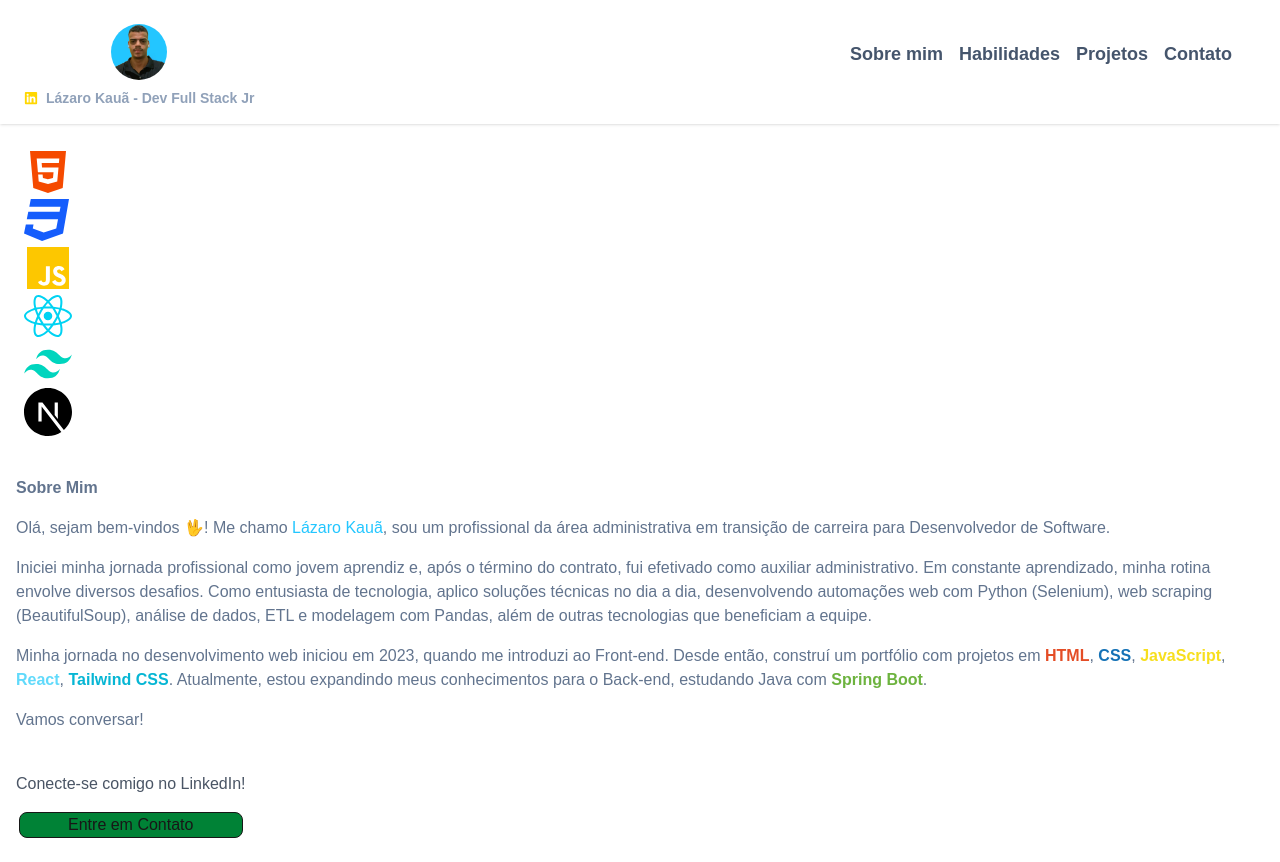
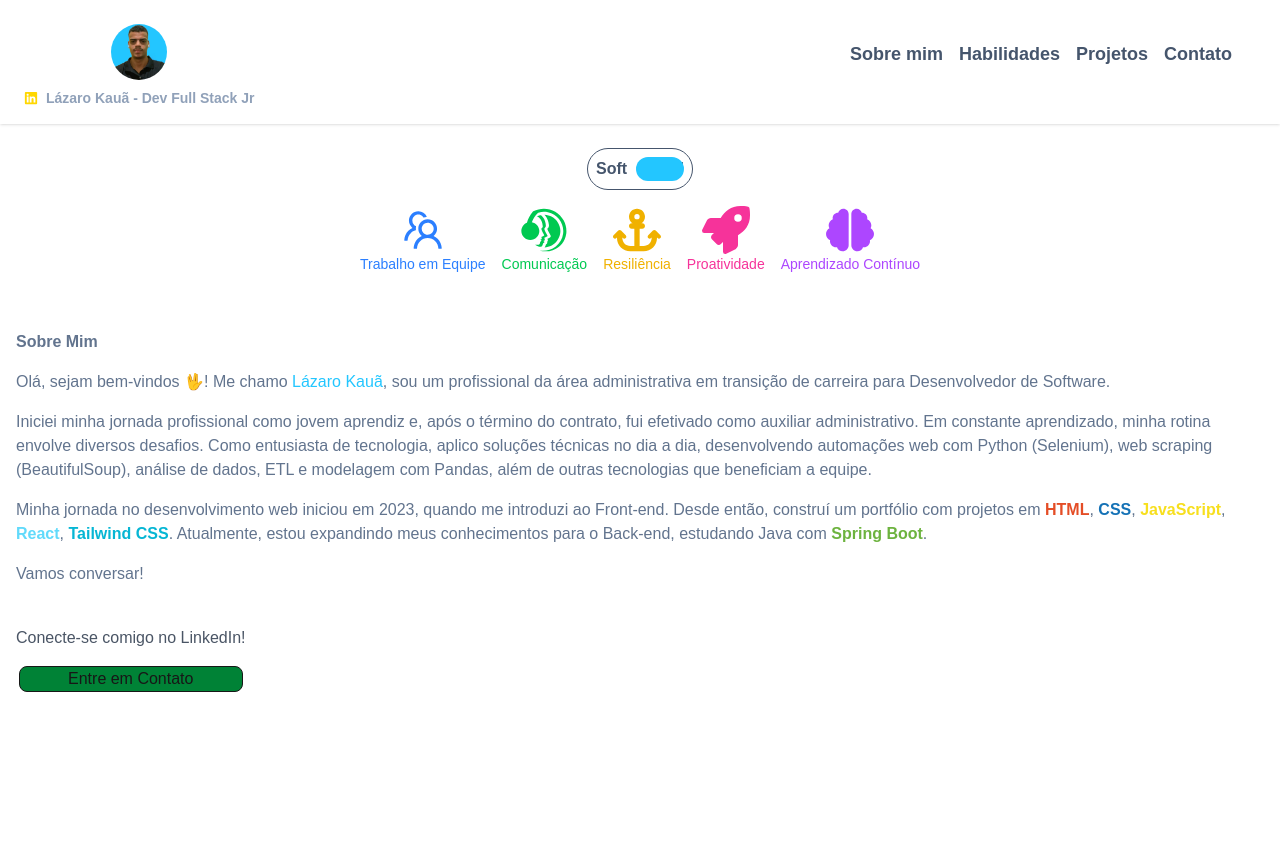
Before and after one commit to Lazarokaua/Pagina-Pessoal-maisPraTI, a Next.js app: page / in a window 1280 px wide. After the commit the page ends 800 px from the top, so only its background shows below. Built offline with nearby package versions, Linux system fonts and the light colour scheme.

Commit message:
feat: created section hero with skills knowlages

```diff
--- a/package.json
+++ b/package.json
@@ -9,6 +9,7 @@
     "lint": "next lint"
   },
   "dependencies": {
+    "framer-motion": "^12.23.3",
     "next": "15.3.4",
     "react": "^19.0.0",
     "react-dom": "^19.0.0",
--- a/src/components/layout/Skills.tsx
+++ b/src/components/layout/Skills.tsx
@@ -1,26 +1,80 @@
-'use-client'
+'use client'
 
-import { FaCss3, FaHtml5, FaJs, FaReact } from "react-icons/fa"
+import { useEffect, useState } from "react"
+
+import { FaBrain, FaCss3, FaHtml5, FaJs, FaReact, FaRocket } from "react-icons/fa"
+import { AiOutlineTeam } from "react-icons/ai"
 import { RiTailwindCssFill } from "react-icons/ri"
 import { SiNextdotjs } from "react-icons/si"
+import { FaTeamspeak, FaAnchor } from "react-icons/fa6";
+
+
+import { BolinhaDancante } from "../ui/BolinhaDancante"
 
 
 
 export function Skills() {
+
+    const TEMPO_EM_MS = 5000
+
+    const [currentSkill, setCurrentSkill] = useState<'hard' | 'soft'>('hard')
+
+    function changeSkill() {
+        setCurrentSkill(currentSkill === 'hard' ? 'soft' : 'hard')
+    }
+
+    useEffect(() => {
+        const intervalID = setInterval(() => {
+            setCurrentSkill((prevSkill) => prevSkill === 'hard' ? 'soft' : 'hard')
+        }, TEMPO_EM_MS);
+
+
+        return () => clearInterval(intervalID)
+    })
+
     return (
-        <section className="px-6 py-6">
+        <section className="px-6 py-6 text-center">
             {/* Efeito dos icones chegando ao centro */}
             {/* Botão para trocar a visualização para ver as soft-skills */}
             {/* Usar wrap para as stacks */}
             {/* toggle para softs e hards skills */}
-            <ul>
-                <li className="text-orange-600 text-5xl"><FaHtml5 /></li>
-                <li className="text-blue-600 text-5xl"><FaCss3 /></li>
-                <li className="text-yellow-400 text-5xl"><FaJs /></li>
-                <li className="text-cyan-400 text-5xl"><FaReact /></li>
-                <li className="text-teal-400 text-5xl"><RiTailwindCssFill /></li>
-                <li className="text-black text-5xl"><SiNextdotjs /></li>
-            </ul>
+
+
+            <button className="text-slate-600 border px-2 py-2 rounded-3xl font-bold" onClick={changeSkill}><BolinhaDancante skill={currentSkill} />Soft <span className="font-bold pl-4"> Hard</span></button>
+
+            {currentSkill === 'hard' ? <ul className="flex gap-4 flex-wrap justify-center py-4">
+                <li className="text-orange-600 text-5xl flex flex-col items-center"><FaHtml5 /><p className="text-sm">HTML5</p></li>
+                <li className="text-blue-600 text-5xl flex flex-col items-center"><FaCss3 /><p className="text-sm">CSS3</p></li>
+                <li className="text-yellow-400 text-5xl flex flex-col items-center"><FaJs /><p className="text-sm">JavaScript</p></li>
+                <li className="text-cyan-400 text-5xl flex flex-col items-center"><FaReact /><p className="text-sm">React.js</p></li>
+                <li className="text-teal-400 text-5xl flex flex-col items-center"><RiTailwindCssFill /><p className="text-sm">Tailwind CSS</p></li>
+                <li className="text-black text-5xl flex flex-col items-center"><SiNextdotjs /><p className="text-sm">Next.js</p></li>
+            </ul> : <ul className="flex gap-4 flex-wrap justify-center py-4">
+                <li className="text-blue-500 text-5xl flex flex-col items-center">
+                    <AiOutlineTeam />
+                    <p className="text-sm">Trabalho em Equipe</p>
+                </li>
+                <li className="text-green-500 text-5xl flex flex-col items-center">
+                    <FaTeamspeak />
+                    <p className="text-sm">Comunicação</p>
+                </li>
+                <li className="text-yellow-500 text-5xl flex flex-col items-center">
+                    <FaAnchor />
+                    <p className="text-sm">Resiliência</p>
+                </li>
+                <li className="text-pink-500 text-5xl flex flex-col items-center">
+                    <FaRocket />
+                    <p className="text-sm">Proatividade</p>
+                </li>
+                <li className="text-purple-500 text-5xl flex flex-col items-center">
+                    <FaBrain />
+                    <p className="text-sm">Aprendizado Contínuo</p>
+                </li>
+            </ul>}
+
+
+
+
         </section>
     )
 }
--- /dev/null
+++ b/src/components/ui/BolinhaDancante.tsx
@@ -0,0 +1,17 @@
+'use client'
+import { motion } from "framer-motion";
+
+interface BolinhaDancanteProp {
+    skill: 'hard' | 'soft'
+}
+
+export function BolinhaDancante({ skill }: BolinhaDancanteProp) {
+    return (
+        <span>
+            <motion.div
+                className="w-12 h-6 bg-[#23C6FF] rounded-full absolute"
+                animate={{ x: skill === 'hard' ? 0 : 40 }}
+            />
+        </span>
+    )
+}
```
Also changed, not shown: 2 other files (tests, documents, lock files or other folders).
